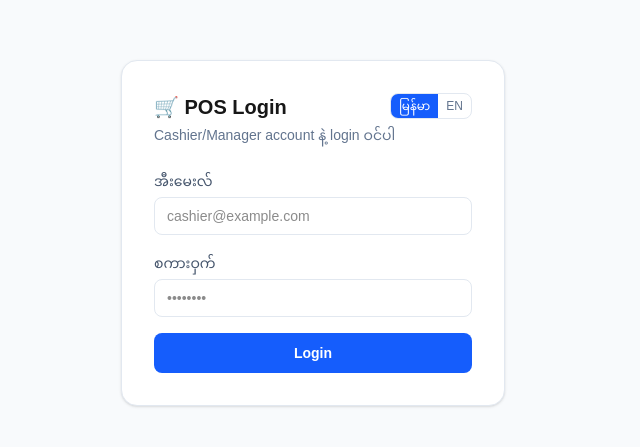
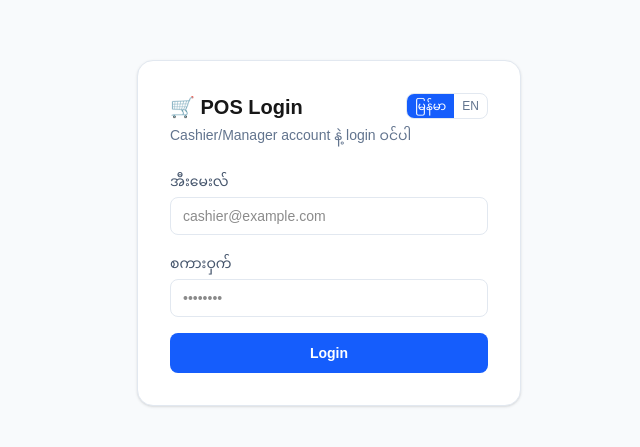
Before and after one commit to welcomedigitalbox-web/pos, a Next.js app: page /login in a window 1280 px wide. Shown: the part 167-614 px from the top of the page, without its empty margins (327-967 px from the left). Built offline with nearby package versions, Linux system fonts and the light colour scheme; no server answers; the database is empty.

Commit message:
Update layout.tsx

```diff
--- a/app/layout.tsx
+++ b/app/layout.tsx
@@ -22,7 +22,7 @@ export default function RootLayout({
           <AuthProvider>
             <StoreProvider>
               <Nav />
-              <main className="max-w-6xl mx-auto px-4 pb-16">{children}</main>
+              <main className="sm:ml-20 max-w-6xl mx-auto px-4 pb-16">{children}</main>
             </StoreProvider>
           </AuthProvider>
         </LanguageProvider>
```
